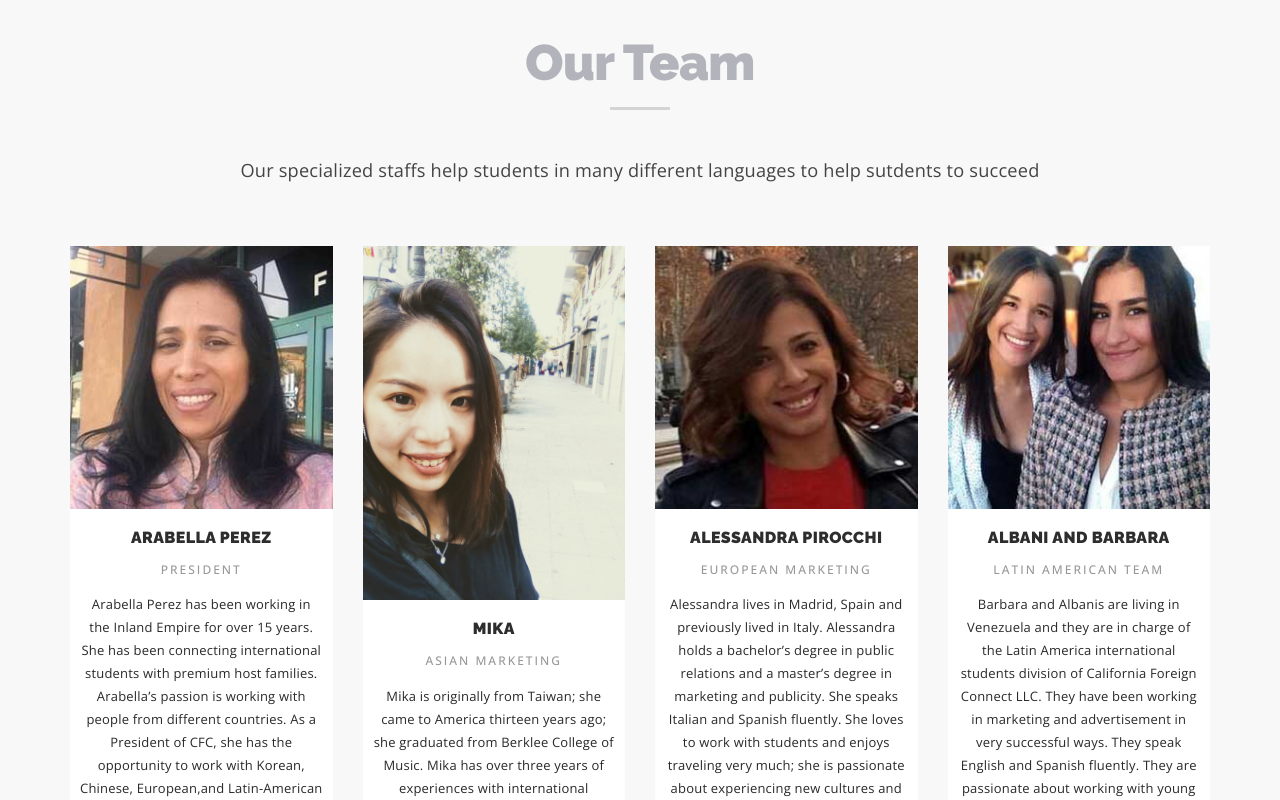
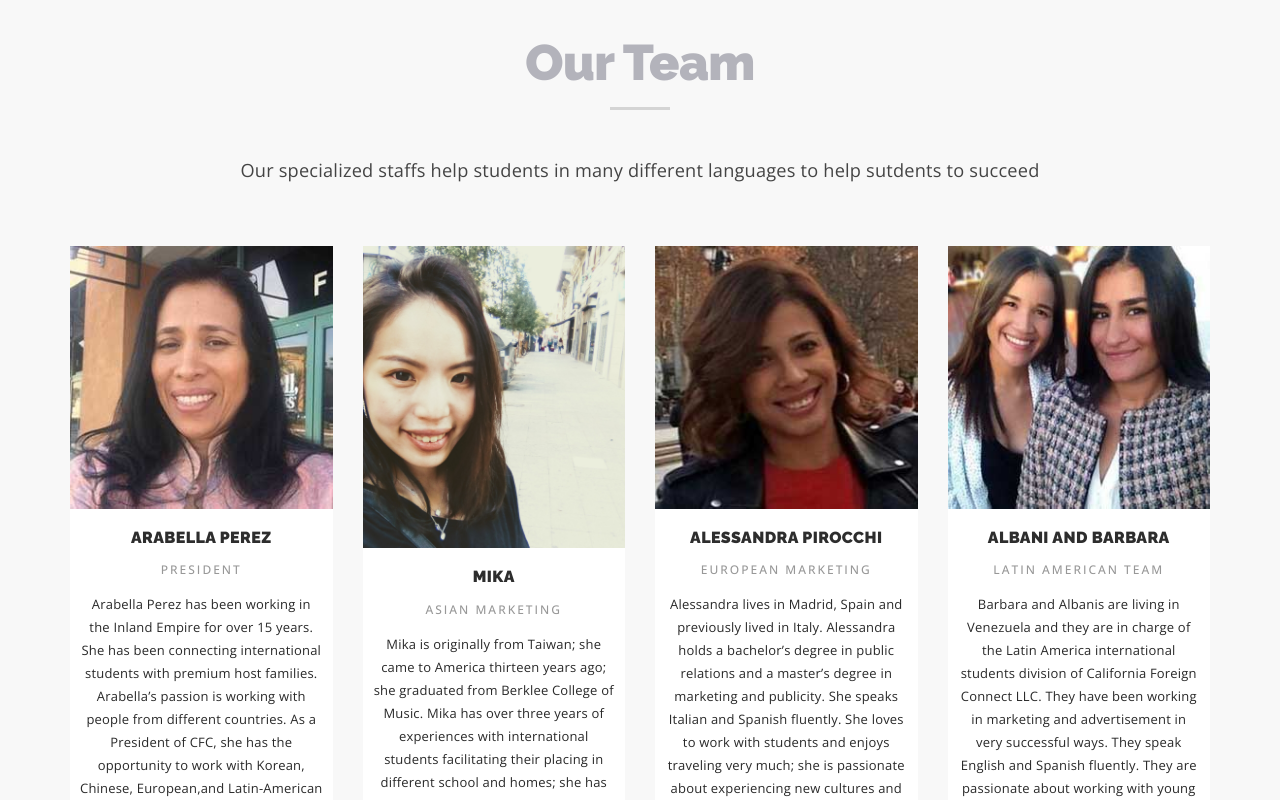
Before and after one commit to CFCLLC/CFCLLC.github.io, a plain HTML site: page index.html in a window 1280 px wide. Shown: the part 4104-4904 px from the top of the page. Drawn offline with nearby package versions, Linux system fonts and the light colour scheme; files whose address does not match are found by name.

Commit message:
Update index.html

```diff
--- a/index.html
+++ b/index.html
@@ -471,7 +471,7 @@
 					<div class="col-md-3">
 						<div class="team-item">
 							<div class="team-image">
-								<img src="images/demo/Mika2.jpg" class="team-img" alt="author">
+								<img src="images/demo/Mika3.jpg" class="team-img" alt="author">
 							</div>
 							<div class="team-text">
 								<h3>MIKA</h3>
```
